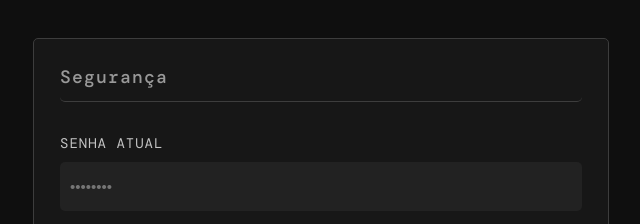
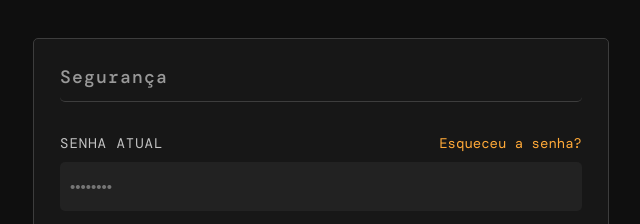
Before and after one commit to kauandevfr/tarefasfrontend, a React (Vite) app: page /user-settings in a window 1280 px wide. Shown: the part 1442-1666 px from the top of the page, without its empty margins (319-959 px from the left). Built offline with nearby package versions, Linux system fonts and the light colour scheme; no server answers; a web font is replaced by a local one.

Commit message:
added forgot pass button in user-settings

```diff
--- a/src/pages/User/index.jsx
+++ b/src/pages/User/index.jsx
@@ -202,7 +202,10 @@ export default function User() {
             <form className="surface fade-anim vertical" onSubmit={handleSubmitPass(data => handleEditUser(data, 'pass'))}>
                 <div className="section-title">Segurança</div>
                 <div className="field-group">
-                    <label className="label" htmlFor="currentPassword">Senha atual</label>
+                    <div className="horizontal between ai-center">
+                        <label className="label" htmlFor="currentPassword">Senha atual</label>
+                        <Link className="link" to='/forgot-password'>Esqueceu a senha?</Link>
+                    </div>
                     <input className={`input ${errorsPass.currentPassword && 'error'}`}
                         type="password"
                         id="currentPassword"
```
